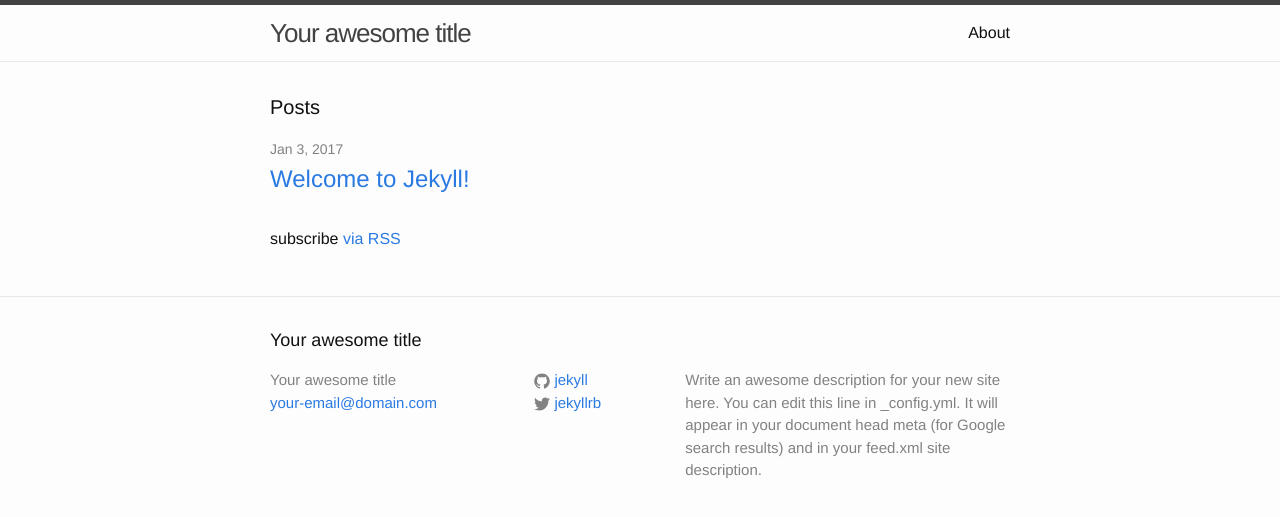
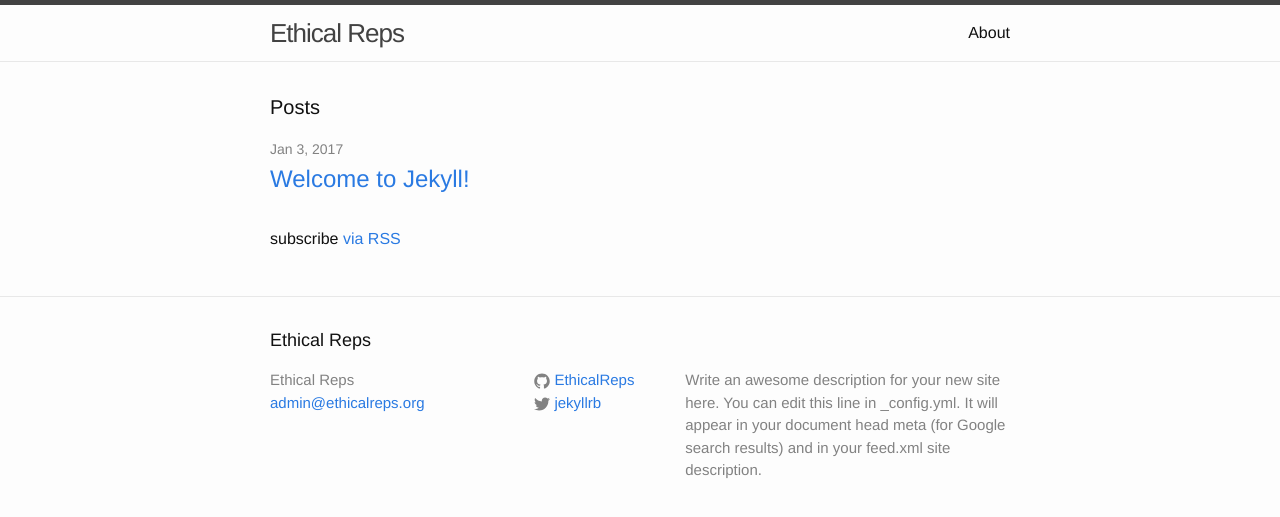
Before and after one commit to EthicalReps/ethical-reps, a Jekyll site: the page built from index.md, in a window 1280 px wide. Shown: the top 517 px of the page. Built offline with Jekyll 4.4.1, drawn with Linux system fonts in a browser that asks for light colours.

Commit message:
Partially populate _config.yml

```diff
--- a/_config.yml
+++ b/_config.yml
@@ -13,16 +13,17 @@
 # you will see them accessed via {{ site.title }}, {{ site.email }}, and so on.
 # You can create any custom variable you would like, and they will be accessible
 # in the templates via {{ site.myvariable }}.
-title: Your awesome title
-email: your-email@domain.com
+title: Ethical Reps
+email: admin@ethicalreps.org
 description: > # this means to ignore newlines until "baseurl:"
   Write an awesome description for your new site here. You can edit this
   line in _config.yml. It will appear in your document head meta (for
   Google search results) and in your feed.xml site description.
 baseurl: "" # the subpath of your site, e.g. /blog
-url: "" # the base hostname & protocol for your site, e.g. http://example.com
+url: "https://www.ethicalreps.org" # the base hostname & protocol for your site, e.g. http://example.com
 twitter_username: jekyllrb
-github_username:  jekyll
+github_username:  EthicalReps
+google_analytics: UA-89729041-1
 
 # Build settings
 markdown: kramdown
```
